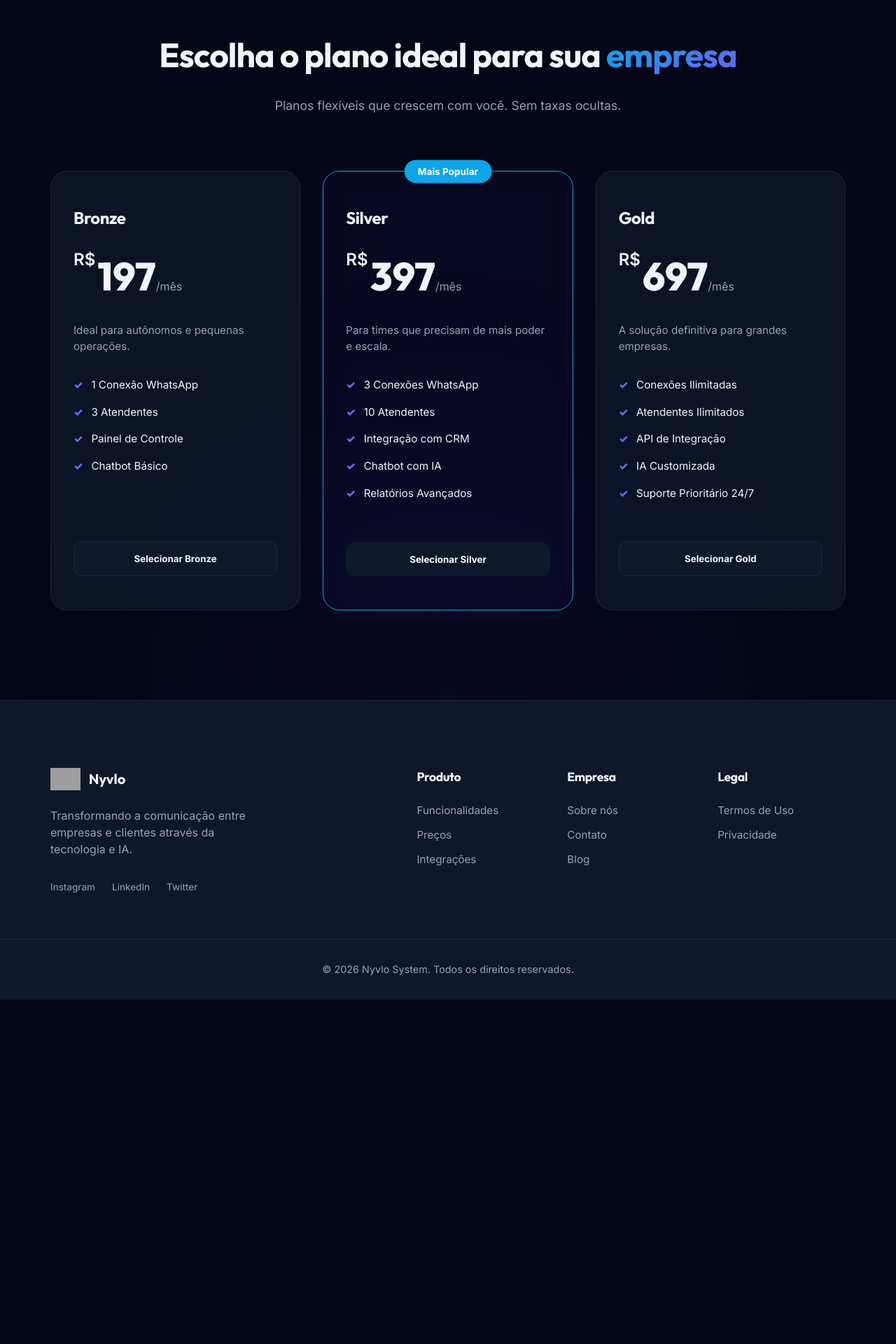
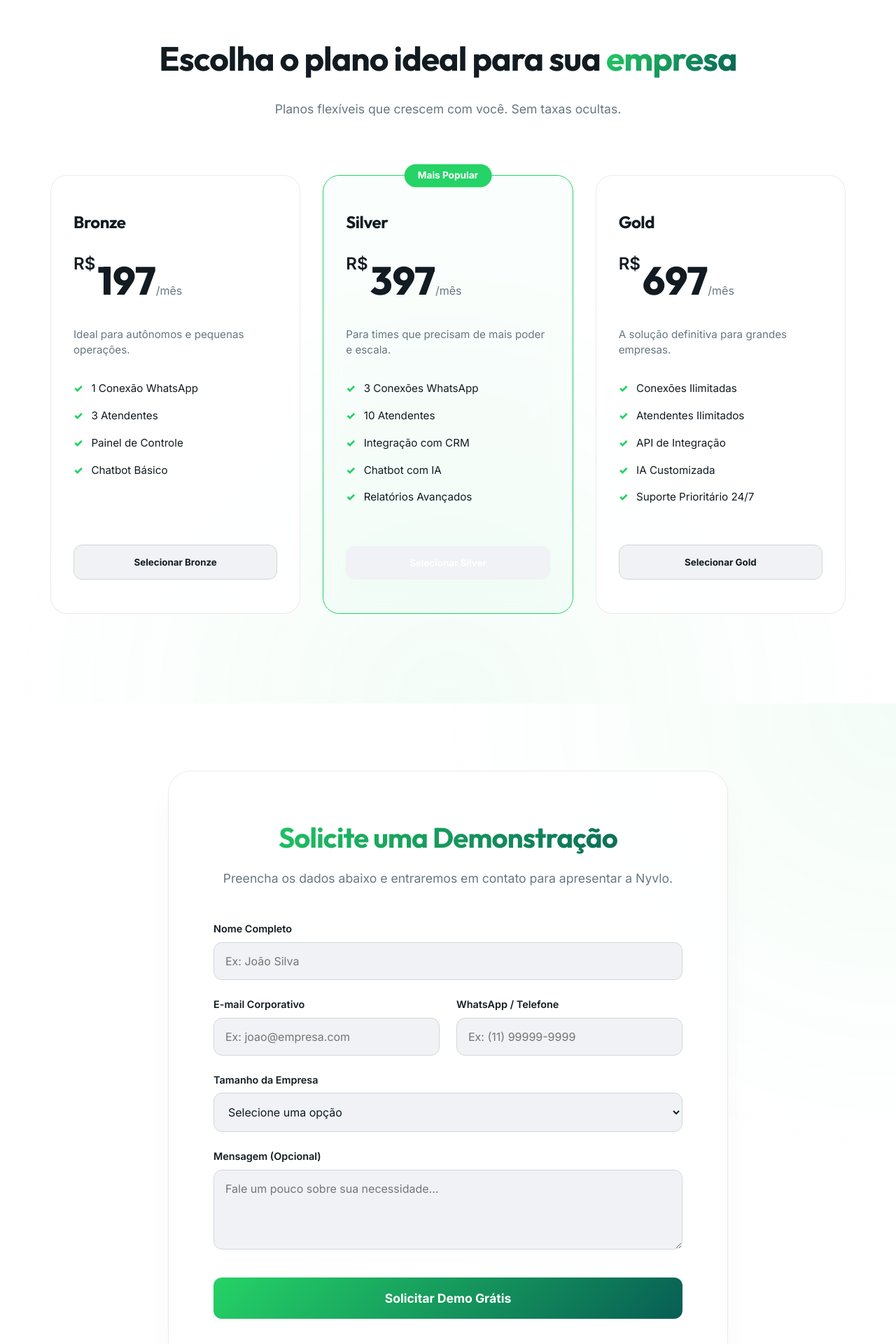
Before and after one commit to Nyvlo/Site-Nyvlo, a Vue app: page / in a window 1280 px wide. Shown: the part 880-2800 px from the top of the page at 70% size. Before the commit the page ends 2308 px from the top, so only its background shows below. Built offline with nearby package versions, Linux system fonts and the light colour scheme; grey boxes are pictures that could not be loaded.

Commit message:
feat: rebrand to WhatsApp theme and add demo request form

```diff
--- a/src/App.vue
+++ b/src/App.vue
@@ -2,6 +2,7 @@
 import Navbar from './components/Navbar.vue'
 import Hero from './components/Hero.vue'
 import Pricing from './components/Pricing.vue'
+import ContactForm from './components/ContactForm.vue'
 import Footer from './components/Footer.vue'
 </script>
 
@@ -12,6 +13,7 @@ import Footer from './components/Footer.vue'
     <main>
       <Hero />
       <Pricing />
+      <ContactForm />
     </main>
     <Footer />
   </div>
@@ -30,8 +32,8 @@ import Footer from './components/Footer.vue'
   right: 0;
   bottom: 0;
   z-index: -1;
-  background: radial-gradient(circle at 0% 0%, rgba(124, 58, 237, 0.1) 0%, transparent 40%),
-              radial-gradient(circle at 100% 100%, rgba(14, 165, 233, 0.1) 0%, transparent 40%);
+  background: radial-gradient(circle at 0% 0%, rgba(37, 211, 102, 0.08) 0%, transparent 40%),
+              radial-gradient(circle at 100% 100%, rgba(18, 140, 126, 0.05) 0%, transparent 40%);
   pointer-events: none;
 }
 
--- /dev/null
+++ b/src/components/ContactForm.vue
@@ -0,0 +1,266 @@
+<script setup>
+import { ref } from 'vue';
+
+const form = ref({
+  name: '',
+  email: '',
+  phone: '',
+  companySize: '',
+  message: ''
+});
+
+const isSubmitting = ref(false);
+const showSuccess = ref(false);
+
+const handleSubmit = async () => {
+  isSubmitting.value = true;
+  // Simulate API call
+  await new Promise(resolve => setTimeout(resolve, 1500));
+  isSubmitting.value = false;
+  showSuccess.value = true;
+
+  // Reset form after 3 seconds
+  setTimeout(() => {
+    showSuccess.value = false;
+    form.value = {
+      name: '',
+      email: '',
+      phone: '',
+      companySize: '',
+      message: ''
+    };
+  }, 3000);
+};
+</script>
+
+<template>
+  <section id="contact" class="contact">
+    <div class="container">
+      <div class="contact-card glass animate-fade-in">
+        <div class="contact-header">
+          <h2 class="text-gradient">Solicite uma Demonstração</h2>
+          <p>Preencha os dados abaixo e entraremos em contato para apresentar a Nyvlo.</p>
+        </div>
+
+        <form @submit.prevent="handleSubmit" class="contact-form" v-if="!showSuccess">
+          <div class="form-group">
+            <label for="name">Nome Completo</label>
+            <input
+              type="text"
+              id="name"
+              v-model="form.name"
+              placeholder="Ex: João Silva"
+              required
+            />
+          </div>
+
+          <div class="form-row">
+            <div class="form-group">
+              <label for="email">E-mail Corporativo</label>
+              <input
+                type="email"
+                id="email"
+                v-model="form.email"
+                placeholder="Ex: joao@empresa.com"
+                required
+              />
+            </div>
+            <div class="form-group">
+              <label for="phone">WhatsApp / Telefone</label>
+              <input
+                type="tel"
+                id="phone"
+                v-model="form.phone"
+                placeholder="Ex: (11) 99999-9999"
+                required
+              />
+            </div>
+          </div>
+
+          <div class="form-group">
+            <label for="companySize">Tamanho da Empresa</label>
+            <select id="companySize" v-model="form.companySize" required>
+              <option value="" disabled selected>Selecione uma opção</option>
+              <option value="1-5">1 a 5 funcionários</option>
+              <option value="6-20">6 a 20 funcionários</option>
+              <option value="21-50">21 a 50 funcionários</option>
+              <option value="51-200">51 a 200 funcionários</option>
+              <option value="200+">Mais de 200 funcionários</option>
+            </select>
+          </div>
+
+          <div class="form-group">
+            <label for="message">Mensagem (Opcional)</label>
+            <textarea
+              id="message"
+              v-model="form.message"
+              placeholder="Fale um pouco sobre sua necessidade..."
+              rows="4"
+            ></textarea>
+          </div>
+
+          <button type="submit" class="btn-submit bg-gradient" :disabled="isSubmitting">
+            <span v-if="!isSubmitting">Solicitar Demo Grátis</span>
+            <span v-else class="loader"></span>
+          </button>
+        </form>
+
+        <div v-else class="success-message animate-fade-in">
+          <div class="success-icon">✓</div>
+          <h3>Solicitação Enviada!</h3>
+          <p>Obrigado pelo interesse, {{ form.name.split(' ')[0] }}. Em breve um de nossos consultores entrará em contato.</p>
+        </div>
+      </div>
+    </div>
+  </section>
+</template>
+
+<style scoped>
+.contact {
+  padding: 6rem 0;
+  background: radial-gradient(circle at top right, rgba(37, 211, 102, 0.05) 0%, transparent 40%);
+}
+
+.contact-card {
+  max-width: 800px;
+  margin: 0 auto;
+  padding: 4rem;
+  border-radius: 32px;
+  box-shadow: 0 25px 50px -12px rgba(0, 0, 0, 0.05);
+}
+
+.contact-header {
+  text-align: center;
+  margin-bottom: 3rem;
+}
+
+.contact-header h2 {
+  font-size: 2.5rem;
+  margin-bottom: 1rem;
+}
+
+.contact-header p {
+  color: var(--text-muted);
+  font-size: 1.1rem;
+}
+
+.contact-form {
+  display: flex;
+  flex-direction: column;
+  gap: 1.5rem;
+}
+
+.form-row {
+  display: grid;
+  grid-template-columns: 1fr 1fr;
+  gap: 1.5rem;
+}
+
+.form-group {
+  display: flex;
+  flex-direction: column;
+  gap: 0.5rem;
+}
+
+.form-group label {
+  font-size: 0.9rem;
+  font-weight: 600;
+  color: var(--text);
+}
+
+input, select, textarea {
+  padding: 1rem;
+  border-radius: 12px;
+  border: 1px solid var(--surface-border);
+  background: var(--surface);
+  color: var(--text);
+  font-family: inherit;
+  font-size: 1rem;
+  transition: all 0.2s ease;
+}
+
+input:focus, select:focus, textarea:focus {
+  outline: none;
+  border-color: var(--primary);
+  box-shadow: 0 0 0 4px rgba(37, 211, 102, 0.1);
+}
+
+.btn-submit {
+  padding: 1.2rem;
+  border-radius: 12px;
+  color: white;
+  font-weight: 700;
+  font-size: 1.1rem;
+  margin-top: 1rem;
+  display: flex;
+  justify-content: center;
+  align-items: center;
+  transition: all 0.3s ease;
+}
+
+.btn-submit:hover:not(:disabled) {
+  transform: translateY(-2px);
+  box-shadow: 0 10px 20px -5px rgba(37, 211, 102, 0.4);
+}
+
+.btn-submit:disabled {
+  opacity: 0.7;
+  cursor: not-allowed;
+}
+
+.success-message {
+  text-align: center;
+  padding: 2rem 0;
+}
+
+.success-icon {
+  width: 80px;
+  height: 80px;
+  background: var(--primary);
+  color: white;
+  font-size: 2.5rem;
+  display: flex;
+  align-items: center;
+  justify-content: center;
+  border-radius: 50%;
+  margin: 0 auto 2rem;
+  box-shadow: 0 10px 20px -5px rgba(37, 211, 102, 0.4);
+}
+
+.success-message h3 {
+  font-size: 2rem;
+  margin-bottom: 1rem;
+}
+
+.success-message p {
+  color: var(--text-muted);
+  font-size: 1.1rem;
+}
+
+.loader {
+  width: 24px;
+  height: 24px;
+  border: 3px solid rgba(255, 255, 255, 0.3);
+  border-radius: 50%;
+  border-top-color: white;
+  animation: spin 1s ease-in-out infinite;
+}
+
+@keyframes spin {
+  to { transform: rotate(360deg); }
+}
+
+@media (max-width: 768px) {
+  .contact-card {
+    padding: 2rem;
+  }
+
+  .form-row {
+    grid-template-columns: 1fr;
+  }
+
+  .contact-header h2 {
+    font-size: 2rem;
+  }
+}
+</style>
--- a/src/components/Footer.vue
+++ b/src/components/Footer.vue
@@ -77,6 +77,9 @@
   font-family: 'Outfit', sans-serif;
   font-size: 1.25rem;
   font-weight: 700;
+  background: linear-gradient(135deg, var(--primary), var(--secondary));
+  -webkit-background-clip: text;
+  -webkit-text-fill-color: transparent;
 }
 
 .social-links {
--- a/src/components/Navbar.vue
+++ b/src/components/Navbar.vue
@@ -29,8 +29,8 @@ onUnmounted(() => {
       <div class="nav-links">
         <a href="#hero">Início</a>
         <a href="#pricing">Preços</a>
-        <a href="#about">Sobre</a>
-        <button class="btn-primary">Acessar Sistema</button>
+        <a href="#contact">Contato</a>
+        <a href="#contact" class="btn-primary">Solicitar Demo</a>
       </div>
     </div>
   </nav>
@@ -49,7 +49,7 @@ onUnmounted(() => {
 
 .navbar-scrolled {
   padding: 1rem 0;
-  background: rgba(13, 13, 18, 0.8);
+  background: rgba(255, 255, 255, 0.9);
   backdrop-filter: blur(10px);
   border-bottom: 1px solid var(--glass-border);
 }
@@ -67,13 +67,13 @@ onUnmounted(() => {
 }
 
 .logo-wrapper {
-  background: white;
-  padding: 4px;
-  border-radius: 8px;
+  background: var(--primary);
+  padding: 6px;
+  border-radius: 12px;
   display: flex;
   align-items: center;
   justify-content: center;
-  box-shadow: 0 4px 12px rgba(0, 0, 0, 0.2);
+  box-shadow: 0 4px 12px rgba(37, 211, 102, 0.2);
 }
 
 .logo-img {
@@ -86,7 +86,7 @@ onUnmounted(() => {
   font-family: 'Outfit', sans-serif;
   font-size: 1.5rem;
   font-weight: 700;
-  background: linear-gradient(135deg, #fff, #94a3b8);
+  background: linear-gradient(135deg, var(--primary), var(--secondary));
   -webkit-background-clip: text;
   -webkit-text-fill-color: transparent;
 }
@@ -108,18 +108,20 @@ onUnmounted(() => {
 }
 
 .btn-primary {
+  display: inline-block;
   background: var(--primary);
   color: white;
   padding: 0.6rem 1.2rem;
   border-radius: 8px;
   font-weight: 600;
   transition: all 0.2s ease;
+  text-align: center;
 }
 
 .btn-primary:hover {
   background: var(--primary-hover);
   transform: translateY(-2px);
-  box-shadow: 0 4px 12px rgba(124, 58, 237, 0.3);
+  box-shadow: 0 4px 12px rgba(37, 211, 102, 0.3);
 }
 
 @media (max-width: 768px) {
--- a/src/components/Pricing.vue
+++ b/src/components/Pricing.vue
@@ -76,7 +76,7 @@
 
 <style scoped>
 .pricing {
-  background: radial-gradient(circle at bottom, rgba(124, 58, 237, 0.05) 0%, transparent 50%);
+  background: radial-gradient(circle at bottom, rgba(37, 211, 102, 0.05) 0%, transparent 50%);
 }
 
 .pricing-header {
@@ -116,7 +116,7 @@
 
 .pricing-card.silver {
   border: 1px solid var(--primary);
-  background: rgba(124, 58, 237, 0.05);
+  background: rgba(37, 211, 102, 0.02);
 }
 
 .popular-badge {
@@ -180,7 +180,7 @@
 }
 
 .check {
-  color: var(--secondary);
+  color: var(--primary);
   font-weight: 900;
 }
 
--- a/src/style.css
+++ b/src/style.css
@@ -1,21 +1,21 @@
 :root {
-  --primary: #0ea5e9;
-  --primary-hover: #0284c7;
-  --secondary: #6366f1;
-  --accent: #f472b6;
-  --background: #020617;
-  --surface: #0f172a;
-  --surface-border: #1e293b;
-  --text: #f1f5f9;
-  --text-muted: #94a3b8;
-  --glass: rgba(15, 23, 42, 0.8);
-  --glass-border: rgba(255, 255, 255, 0.08);
+  --primary: #25d366;
+  --primary-hover: #128c7e;
+  --secondary: #075e54;
+  --accent: #34b7f1;
+  --background: #ffffff;
+  --surface: #f0f2f5;
+  --surface-border: #d1d7db;
+  --text: #111b21;
+  --text-muted: #667781;
+  --glass: rgba(255, 255, 255, 0.8);
+  --glass-border: rgba(0, 0, 0, 0.08);
 
   font-family: 'Inter', system-ui, -apple-system, sans-serif;
   line-height: 1.5;
   font-weight: 400;
 
-  color-scheme: dark;
+  color-scheme: light;
   color: var(--text);
   background-color: var(--background);
 
```
Also changed, not shown: src/components/Hero.vue (+17 -11 lines).
